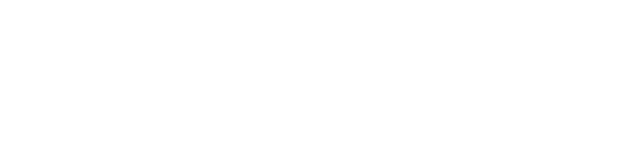
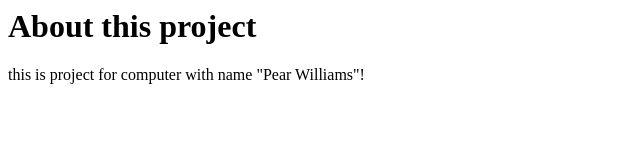
Before and after one commit to SystemSoftware2/pear-williams, a plain HTML site: page index.html in a window 1280 px wide. Shown: the whole page, without its empty margins (0-640 px from the left). Drawn offline with Linux system fonts and the light colour scheme.

Commit message:
Update index.html

```diff
--- a/index.html
+++ b/index.html
@@ -1 +1,3 @@
-<title>Hello, world!</title>
+<title>Pear williams</title>
+<h1>About this project</h1>
+<p>this is project for computer with name "Pear Williams"!</p>
```
